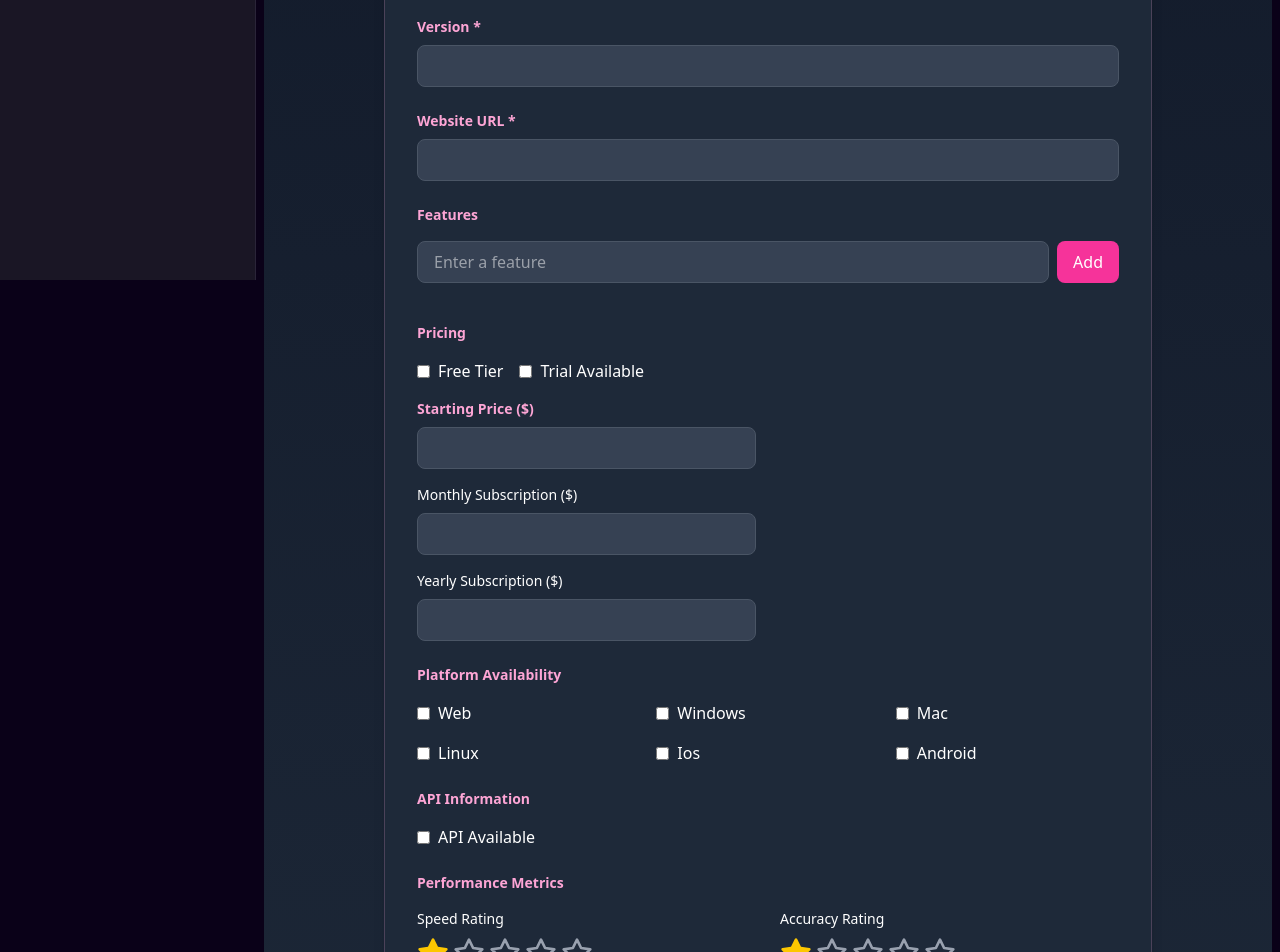
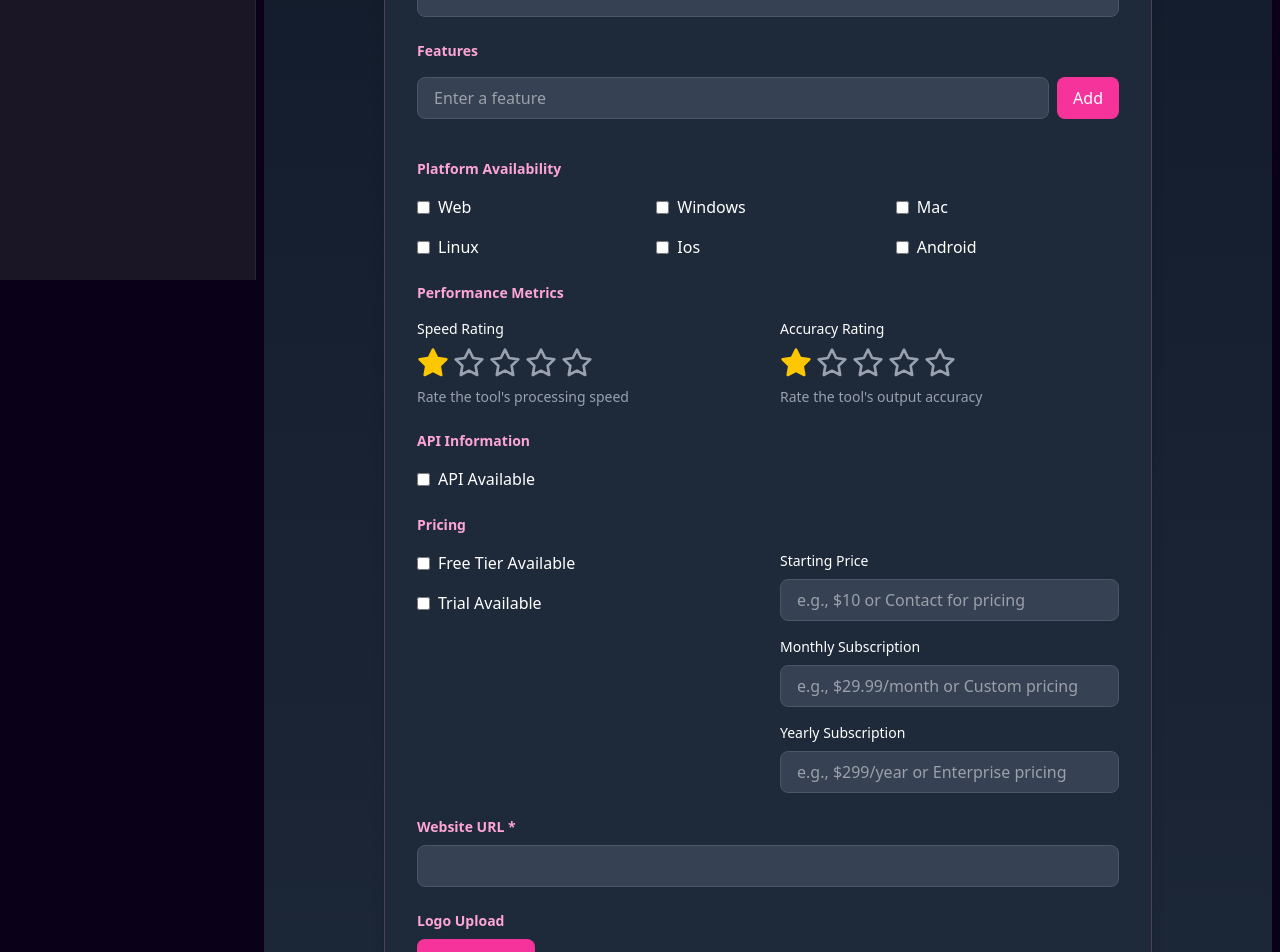
Before and after one commit to ziexbie/AI-Compass, a Next.js app in the folder frontend/: page /admin/update-tools in a window 1280 px wide. Shown: the part 520-1472 px from the top of the page. Built offline with nearby package versions, Linux system fonts and the light colour scheme.

Commit message:
"added logout button on admin profile page"

```diff
--- a/frontend/src/app/admin/update-tools/page.jsx
+++ b/frontend/src/app/admin/update-tools/page.jsx
@@ -7,19 +7,92 @@ import axios from 'axios';
 import { useRouter, useSearchParams } from 'next/navigation';
 import StarRating from '@/components/StarRating';
 
-const UpdateTool = () => {
+const UpdateTools = () => {
   const [loading, setLoading] = useState(false);
   const [logoPreview, setLogoPreview] = useState(null);
   const router = useRouter();
   const searchParams = useSearchParams();
   const toolId = searchParams.get('id');
 
+  useEffect(() => {
+    const fetchTool = async () => {
+      try {
+        const response = await axios.get(`http://localhost:5000/tool/getbyid/${toolId}`);
+        const toolData = response.data;
+
+        // Set form values
+        toolForm.setValues({
+          name: toolData.name || '',
+          description: toolData.description || '',
+          category: toolData.category || '',
+          website: toolData.website || '',
+          features: toolData.features || [],
+          pricing: {
+            free: toolData.pricing?.free ?? false,
+            startingPrice: toolData.pricing?.startingPrice || '',
+            trial: toolData.pricing?.trial ?? false,
+            subscription: {
+              monthly: toolData.pricing?.subscription?.monthly || '',
+              yearly: toolData.pricing?.subscription?.yearly || ''
+            }
+          },
+          platform: {
+            web: toolData.platform?.web ?? false,
+            windows: toolData.platform?.windows ?? false,
+            mac: toolData.platform?.mac ?? false,
+            linux: toolData.platform?.linux ?? false,
+            ios: toolData.platform?.ios ?? false,
+            android: toolData.platform?.android ?? false
+          },
+          api: {
+            available: toolData.api?.available ?? false,
+            documentation: toolData.api?.documentation || ''
+          },
+          performance: {
+            speed: toolData.performance?.speed || 1,
+            accuracy: toolData.performance?.accuracy || 1
+          },
+          status: toolData.status ?? true,
+          logo: null
+        });
+
+        // Set logo preview if exists
+        if (toolData.logo) {
+          setLogoPreview(toolData.logo);
+        }
+      } catch (error) {
+        console.error('Error fetching tool:', error);
+        toast.error('Failed to fetch tool data');
+        router.push('/admin/manage-tools');
+      }
+    };
+
+    if (toolId) {
+      fetchTool();
+    }
+  }, [toolId]);
+
+  const handleFileChange = (event) => {
+    const file = event.currentTarget.files[0];
+    if (file) {
+      if (file.size > 1024 * 1024 * 2) {
+        toast.error('File size should be less than 2MB');
+        return;
+      }
+      toolForm.setFieldValue('logo', file);
+      const reader = new FileReader();
+      reader.onloadend = () => {
+        setLogoPreview(reader.result);
+      };
+      reader.readAsDataURL(file);
+    }
+  };
+
   const toolForm = useFormik({
     initialValues: {
       name: '',
       description: '',
       category: '',
-      version: '',
       website: '',
       features: [],
       pricing: {
@@ -54,7 +127,6 @@ const UpdateTool = () => {
       name: Yup.string().required('Tool name is required'),
       description: Yup.string().required('Description is required'),
       category: Yup.string().required('Category is required'),
-      version: Yup.string().required('Version is required'),
       website: Yup.string().url('Must be a valid URL').required('Website URL is required'),
       features: Yup.array().of(Yup.string()),
       pricing: Yup.object({
@@ -77,7 +149,7 @@ const UpdateTool = () => {
         let logoUrl = values.logo;
 
         // Handle new logo upload if file is selected
-        if (values.logo && values.logo instanceof File) {
+        if (values.logo instanceof File) {
           const formData = new FormData();
           formData.append('file', values.logo);
           formData.append('upload_preset', process.env.NEXT_PUBLIC_CLOUDINARY_UPLOAD_PRESET);
@@ -90,15 +162,21 @@ const UpdateTool = () => {
             }
           );
 
+          if (!uploadResponse.ok) {
+            throw new Error('Failed to upload logo');
+          }
+
           const uploadData = await uploadResponse.json();
           logoUrl = uploadData.secure_url;
         }
 
+        // Prepare the tool data
         const toolData = {
           ...values,
           logo: logoUrl
         };
 
+        // Update the tool
         const response = await axios.put(`http://localhost:5000/tool/update/${toolId}`, toolData);
 
         if (response.status === 200) {
@@ -114,79 +192,6 @@ const UpdateTool = () => {
     }
   });
 
-  useEffect(() => {
-    const fetchTool = async () => {
-      try {
-        const response = await axios.get(`http://localhost:5000/tool/getbyid/${toolId}`);
-        const toolData = response.data;
-
-        toolForm.setValues({
-          name: toolData.name || '',
-          description: toolData.description || '',
-          category: toolData.category || '',
-          version: toolData.version || '',
-          website: toolData.website || '',
-          features: toolData.features || [],
-          pricing: {
-            free: toolData.pricing?.free ?? false,
-            startingPrice: toolData.pricing?.startingPrice || '',
-            trial: toolData.pricing?.trial ?? false,
-            subscription: {
-              monthly: toolData.pricing?.subscription?.monthly || '',
-              yearly: toolData.pricing?.subscription?.yearly || ''
-            }
-          },
-          platform: {
-            web: toolData.platform?.web ?? false,
-            windows: toolData.platform?.windows ?? false,
-            mac: toolData.platform?.mac ?? false,
-            linux: toolData.platform?.linux ?? false,
-            ios: toolData.platform?.ios ?? false,
-            android: toolData.platform?.android ?? false
-          },
-          api: {
-            available: toolData.api?.available ?? false,
-            documentation: toolData.api?.documentation || ''
-          },
-          performance: {
-            speed: toolData.performance?.speed || 1,
-            accuracy: toolData.performance?.accuracy || 1
-          },
-          status: toolData.status ?? true,
-          logo: toolData.logo || null
-        });
-
-        if (toolData.logo) {
-          setLogoPreview(toolData.logo);
-        }
-      } catch (error) {
-        console.error('Error fetching tool:', error);
-        toast.error('Failed to fetch tool data');
-        router.push('/admin/manage-tools');
-      }
-    };
-
-    if (toolId) {
-      fetchTool();
-    }
-  }, [toolId]);
-
-  const handleFileChange = (event) => {
-    const file = event.currentTarget.files[0];
-    if (file) {
-      if (file.size > 1024 * 1024 * 2) { // 2MB limit
-        toast.error('File size should be less than 2MB');
-        return;
-      }
-      toolForm.setFieldValue('logo', file);
-      const reader = new FileReader();
-      reader.onloadend = () => {
-        setLogoPreview(reader.result);
-      };
-      reader.readAsDataURL(file);
-    }
-  };
-
   const handleFeatureAdd = () => {
     const feature = document.getElementById('featureInput').value.trim();
     if (feature) {
@@ -201,9 +206,9 @@ const UpdateTool = () => {
         <h1 className="text-4xl font-bold text-center text-pink-300 mb-10">Update AI Tool</h1>
 
         <form onSubmit={toolForm.handleSubmit} className="space-y-6 bg-gray-800 p-8 rounded-xl shadow-lg border border-pink-300/20">
-          <div className="grid grid-cols-1 gap-6 md:grid-cols-2">
-            {/* Name Field */}
-            <div className="md:col-span-2">
+          {/* Basic Information */}
+          <div className="space-y-6">
+            <div>
               <label className="block text-pink-300 text-sm font-semibold mb-2">Tool Name *</label>
               <input
                 type="text"
@@ -215,21 +220,19 @@ const UpdateTool = () => {
               {toolForm.errors.name && <p className="mt-1 text-red-400 text-sm">{toolForm.errors.name}</p>}
             </div>
 
-            {/* Description Field */}
-            <div className="md:col-span-2">
+            <div>
               <label className="block text-pink-300 text-sm font-semibold mb-2">Description *</label>
               <textarea
                 name="description"
+                rows="4"
                 onChange={toolForm.handleChange}
                 value={toolForm.values.description}
-                rows="3"
                 className="w-full px-4 py-2 bg-gray-700 border border-gray-600 rounded-lg text-white focus:border-pink-300 focus:ring-1 focus:ring-pink-300"
               />
               {toolForm.errors.description && <p className="mt-1 text-red-400 text-sm">{toolForm.errors.description}</p>}
             </div>
 
-            {/* Category Field */}
-            <div className="md:col-span-2">
+            <div>
               <label className="block text-pink-300 text-sm font-semibold mb-2">Category *</label>
               <input
                 type="text"
@@ -240,35 +243,10 @@ const UpdateTool = () => {
               />
               {toolForm.errors.category && <p className="mt-1 text-red-400 text-sm">{toolForm.errors.category}</p>}
             </div>
-
-            {/* Version Field */}
-            <div className="md:col-span-2">
-              <label className="block text-pink-300 text-sm font-semibold mb-2">Version *</label>
-              <input
-                type="text"
-                name="version"
-                onChange={toolForm.handleChange}
-                value={toolForm.values.version}
-                className="w-full px-4 py-2 bg-gray-700 border border-gray-600 rounded-lg text-white focus:border-pink-300 focus:ring-1 focus:ring-pink-300"
-              />
-              {toolForm.errors.version && <p className="mt-1 text-red-400 text-sm">{toolForm.errors.version}</p>}
           </div>
 
-            {/* Website URL Field */}
-            <div className="md:col-span-2">
-              <label className="block text-pink-300 text-sm font-semibold mb-2">Website URL *</label>
-              <input
-                type="url"
-                name="website"
-                onChange={toolForm.handleChange}
-                value={toolForm.values.website}
-                className="w-full px-4 py-2 bg-gray-700 border border-gray-600 rounded-lg text-white focus:border-pink-300 focus:ring-1 focus:ring-pink-300"
-              />
-              {toolForm.errors.website && <p className="mt-1 text-red-400 text-sm">{toolForm.errors.website}</p>}
-            </div>
-
-            {/* Features Section */}
-            <div className="space-y-4 md:col-span-2">
+          {/* Features */}
+          <div className="space-y-4">
             <label className="block text-pink-300 text-sm font-semibold">Features</label>
             <div className="flex gap-2">
               <input
@@ -306,75 +284,8 @@ const UpdateTool = () => {
             </div>
           </div>
 
-            {/* Enhanced Pricing Section with Subscription */}
-            <div className="space-y-4 md:col-span-2">
-              <label className="block text-pink-300 text-sm font-semibold">Pricing</label>
-              <div className="grid grid-cols-1 md:grid-cols-2 gap-6">
+          {/* Platform Availability */}
           <div className="space-y-4">
-                  <div className="flex gap-4">
-                    <label className="flex items-center space-x-2">
-                      <input
-                        type="checkbox"
-                        name="pricing.free"
-                        checked={toolForm.values.pricing.free}
-                        onChange={toolForm.handleChange}
-                        className="rounded border-gray-600 text-pink-500 focus:ring-pink-500 bg-gray-700"
-                      />
-                      <span className="text-white">Free Tier</span>
-                    </label>
-                    <label className="flex items-center space-x-2">
-                      <input
-                        type="checkbox"
-                        name="pricing.trial"
-                        checked={toolForm.values.pricing.trial}
-                        onChange={toolForm.handleChange}
-                        className="rounded border-gray-600 text-pink-500 focus:ring-pink-500 bg-gray-700"
-                      />
-                      <span className="text-white">Trial Available</span>
-                    </label>
-                  </div>
-                  <div>
-                    <label className="block text-pink-300 text-sm font-semibold mb-2">Starting Price ($)</label>
-                    <input
-                      type="number"
-                      name="pricing.startingPrice"
-                      onChange={toolForm.handleChange}
-                      value={toolForm.values.pricing.startingPrice}
-                      className="w-full px-4 py-2 bg-gray-700 border border-gray-600 rounded-lg text-white focus:border-pink-300 focus:ring-1 focus:ring-pink-300"
-                      min="0"
-                      step="0.01"
-                    />
-                  </div>
-                  <div>
-                    <label className="block text-white text-sm mb-2">Monthly Subscription ($)</label>
-                    <input
-                      type="number"
-                      name="pricing.subscription.monthly"
-                      value={toolForm.values.pricing.subscription.monthly}
-                      onChange={toolForm.handleChange}
-                      min="0"
-                      step="0.01"
-                      className="w-full px-4 py-2 bg-gray-700 border border-gray-600 rounded-lg text-white focus:border-pink-300 focus:ring-1 focus:ring-pink-300"
-                    />
-                  </div>
-                  <div>
-                    <label className="block text-white text-sm mb-2">Yearly Subscription ($)</label>
-                    <input
-                      type="number"
-                      name="pricing.subscription.yearly"
-                      value={toolForm.values.pricing.subscription.yearly}
-                      onChange={toolForm.handleChange}
-                      min="0"
-                      step="0.01"
-                      className="w-full px-4 py-2 bg-gray-700 border border-gray-600 rounded-lg text-white focus:border-pink-300 focus:ring-1 focus:ring-pink-300"
-                    />
-                  </div>
-                </div>
-              </div>
-            </div>
-
-            {/* Platform Availability */}
-            <div className="space-y-4 md:col-span-2">
             <label className="block text-pink-300 text-sm font-semibold">Platform Availability</label>
             <div className="grid grid-cols-2 md:grid-cols-3 gap-4">
               {Object.entries(toolForm.values.platform).map(([key, value]) => (
@@ -392,35 +303,8 @@ const UpdateTool = () => {
             </div>
           </div>
 
-            {/* API Information */}
-            <div className="space-y-4 md:col-span-2">
-              <label className="block text-pink-300 text-sm font-semibold">API Information</label>
+          {/* Performance Metrics */}
           <div className="space-y-4">
-                <label className="flex items-center space-x-2">
-                  <input
-                    type="checkbox"
-                    name="api.available"
-                    checked={toolForm.values.api.available}
-                    onChange={toolForm.handleChange}
-                    className="rounded border-gray-600 text-pink-500 focus:ring-pink-500 bg-gray-700"
-                  />
-                  <span className="text-white">API Available</span>
-                </label>
-                {toolForm.values.api.available && (
-                  <input
-                    type="url"
-                    name="api.documentation"
-                    placeholder="API Documentation URL"
-                    value={toolForm.values.api.documentation}
-                    onChange={toolForm.handleChange}
-                    className="w-full px-4 py-2 bg-gray-700 border border-gray-600 rounded-lg text-white focus:border-pink-300 focus:ring-1 focus:ring-pink-300"
-                  />
-                )}
-              </div>
-            </div>
-
-            {/* Performance Metrics */}
-            <div className="space-y-4 md:col-span-2">
             <label className="block text-pink-300 text-sm font-semibold">Performance Metrics</label>
             <div className="grid grid-cols-1 md:grid-cols-2 gap-6">
               <div className="space-y-2">
@@ -444,22 +328,115 @@ const UpdateTool = () => {
             </div>
           </div>
 
-            {/* Status Field */}
-            <div>
-              <label className="flex items-center space-x-3">
+          {/* API Information */}
+          <div className="space-y-4">
+            <label className="block text-pink-300 text-sm font-semibold">API Information</label>
+            <div className="space-y-4">
+              <label className="flex items-center space-x-2">
                 <input
                   type="checkbox"
-                  name="status"
-                  checked={toolForm.values.status}
+                  name="api.available"
+                  checked={toolForm.values.api.available}
                   onChange={toolForm.handleChange}
                   className="rounded border-gray-600 text-pink-500 focus:ring-pink-500 bg-gray-700"
                 />
-                <span className="text-pink-300 text-sm font-semibold">Active Status</span>
+                <span className="text-white">API Available</span>
+              </label>
+              {toolForm.values.api.available && (
+                <input
+                  type="url"
+                  name="api.documentation"
+                  placeholder="API Documentation URL"
+                  value={toolForm.values.api.documentation}
+                  onChange={toolForm.handleChange}
+                  className="w-full px-4 py-2 bg-gray-700 border border-gray-600 rounded-lg text-white focus:border-pink-300 focus:ring-1 focus:ring-pink-300"
+                />
+              )}
+              {toolForm.errors.api?.documentation && (
+                <p className="mt-1 text-red-400 text-sm">{toolForm.errors.api.documentation}</p>
+              )}
+            </div>
+          </div>
+
+          {/* Pricing Information */}
+          <div className="space-y-4">
+            <label className="block text-pink-300 text-sm font-semibold">Pricing</label>
+            <div className="grid grid-cols-1 md:grid-cols-2 gap-6">
+              <div className="space-y-4">
+                <label className="flex items-center space-x-2">
+                  <input
+                    type="checkbox"
+                    name="pricing.free"
+                    checked={toolForm.values.pricing.free}
+                    onChange={toolForm.handleChange}
+                    className="rounded border-gray-600 text-pink-500 focus:ring-pink-500 bg-gray-700"
+                  />
+                  <span className="text-white">Free Tier Available</span>
+                </label>
+                <label className="flex items-center space-x-2">
+                  <input
+                    type="checkbox"
+                    name="pricing.trial"
+                    checked={toolForm.values.pricing.trial}
+                    onChange={toolForm.handleChange}
+                    className="rounded border-gray-600 text-pink-500 focus:ring-pink-500 bg-gray-700"
+                  />
+                  <span className="text-white">Trial Available</span>
                 </label>
               </div>
+              <div className="space-y-4">
+                <div>
+                  <label className="block text-white text-sm mb-2">Starting Price</label>
+                  <input
+                    type="text"
+                    name="pricing.startingPrice"
+                    value={toolForm.values.pricing.startingPrice}
+                    onChange={toolForm.handleChange}
+                    placeholder="e.g., $10 or Contact for pricing"
+                    className="w-full px-4 py-2 bg-gray-700 border border-gray-600 rounded-lg text-white focus:border-pink-300 focus:ring-1 focus:ring-pink-300"
+                  />
+                </div>
+                <div>
+                  <label className="block text-white text-sm mb-2">Monthly Subscription</label>
+                  <input
+                    type="text"
+                    name="pricing.subscription.monthly"
+                    value={toolForm.values.pricing.subscription.monthly}
+                    onChange={toolForm.handleChange}
+                    placeholder="e.g., $29.99/month or Custom pricing"
+                    className="w-full px-4 py-2 bg-gray-700 border border-gray-600 rounded-lg text-white focus:border-pink-300 focus:ring-1 focus:ring-pink-300"
+                  />
+                </div>
+                <div>
+                  <label className="block text-white text-sm mb-2">Yearly Subscription</label>
+                  <input
+                    type="text"
+                    name="pricing.subscription.yearly"
+                    value={toolForm.values.pricing.subscription.yearly}
+                    onChange={toolForm.handleChange}
+                    placeholder="e.g., $299/year or Enterprise pricing"
+                    className="w-full px-4 py-2 bg-gray-700 border border-gray-600 rounded-lg text-white focus:border-pink-300 focus:ring-1 focus:ring-pink-300"
+                  />
+                </div>
+              </div>
+            </div>
+          </div>
 
-            {/* Logo Upload Field */}
-            <div className="md:col-span-2">
+          {/* Website URL */}
+          <div>
+            <label className="block text-pink-300 text-sm font-semibold mb-2">Website URL *</label>
+            <input
+              type="url"
+              name="website"
+              onChange={toolForm.handleChange}
+              value={toolForm.values.website}
+              className="w-full px-4 py-2 bg-gray-700 border border-gray-600 rounded-lg text-white focus:border-pink-300 focus:ring-1 focus:ring-pink-300"
+            />
+            {toolForm.errors.website && <p className="mt-1 text-red-400 text-sm">{toolForm.errors.website}</p>}
+          </div>
+
+          {/* Logo Upload */}
+          <div>
             <label className="block text-pink-300 text-sm font-semibold mb-2">Logo Upload</label>
             <div className="flex flex-col gap-4">
               <input
@@ -483,15 +460,29 @@ const UpdateTool = () => {
                     }}
                     className="absolute -top-2 -right-2 bg-red-500 text-white rounded-full p-1 hover:bg-red-600"
                   >
-                      ✕
+                    ×
                   </button>
                 </div>
               )}
             </div>
           </div>
+
+          {/* Status Toggle */}
+          <div>
+            <label className="flex items-center space-x-2">
+              <input
+                type="checkbox"
+                name="status"
+                checked={toolForm.values.status}
+                onChange={toolForm.handleChange}
+                className="rounded border-gray-600 text-pink-500 focus:ring-pink-500 bg-gray-700"
+              />
+              <span className="text-pink-300 text-sm font-semibold">Active Status</span>
+            </label>
           </div>
 
-          <div className="flex justify-end space-x-4 mt-6">
+          {/* Submit and Cancel Buttons */}
+          <div className="flex justify-end space-x-4">
             <button
               type="button"
               onClick={() => router.push('/admin/manage-tools')}
@@ -513,4 +504,4 @@ const UpdateTool = () => {
   );
 };
 
-export default UpdateTool;
+export default UpdateTools;
```
Also changed, not shown: frontend/src/app/admin/profile/page.jsx (+38 -34 lines), 1 other file (tests, documents, lock files or other folders). Lines whose indentation alone changed are shown as unchanged.
